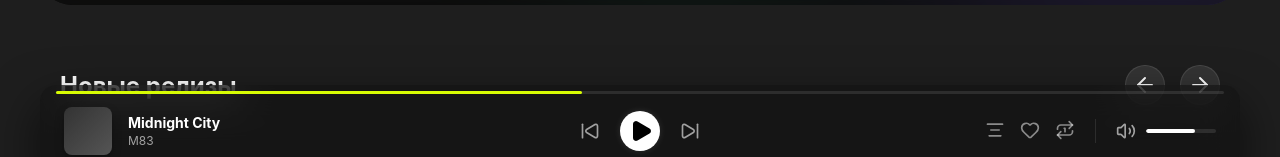
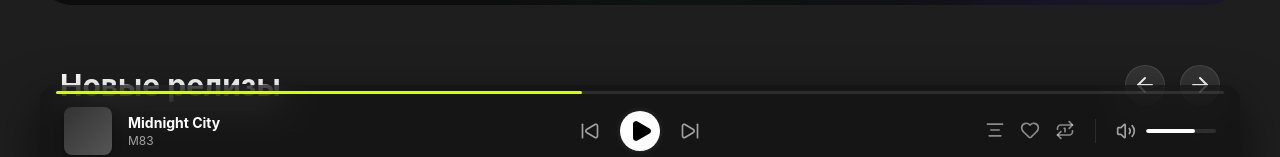
Before and after one commit to savelevmaks/YourMusic, a React (Vite) app in the folder music-app/: page / in a window 1280 px wide. Shown: the part 615-772 px from the top of the page. Built offline with nearby package versions, Linux system fonts and the light colour scheme.

Commit message:
начальная версия

```diff
--- a/music-app/src/components/NewReleaseCard.css
+++ b/music-app/src/components/NewReleaseCard.css
@@ -53,6 +53,7 @@
     z-index: 2; /* Поверх градиента, но ПОД текстом */
     opacity: 0;
     transition: opacity 0.2s ease;
+
 
     display: flex;
     flex-direction: column;
--- a/music-app/src/components/NewReleaseCard.jsx
+++ b/music-app/src/components/NewReleaseCard.jsx
@@ -7,13 +7,9 @@ const NewReleaseCard = ({ title, artist, coverImage, artistImage, isActive, onCl
         <div className={`release-card ${isActive ? 'active' : ''}`} onClick={onClick}>
             <div className="cover-container" style={{ backgroundImage: `url(${coverImage})` }}>
 
-                {/* СЛОЙ 2: Градиент (всегда виден) */}
                 <div className="card-gradient"></div>
-
-                {/* СЛОЙ 3: Оверлей с кнопками (появляется при наведении) */}
                 <div className="hover-overlay">
 
-                    {/* Кнопка Play строго по центру */}
                     <button className="action-btn play-btn">
                         <Play size={24} fill="black" stroke="black" />
                     </button>
@@ -28,7 +24,6 @@ const NewReleaseCard = ({ title, artist, coverImage, artistImage, isActive, onCl
                     </div>
                 </div>
 
-                {/* СЛОЙ 4: Инфо (всегда поверх всего, в самом низу) */}
                 <div className="info-layer">
                     <div className="artist-avatar" style={{ backgroundImage: `url(${artistImage})` }}></div>
                     <div className="text-content">
--- a/music-app/src/components/NewReleases.css
+++ b/music-app/src/components/NewReleases.css
@@ -12,6 +12,11 @@
     max-width: 1200px;
     margin-left: auto;
     margin-right: auto;
+}
+
+.section-header-h {
+    font-size: 30px;
+    font-weight: 700;
 }
 
 /* Кнопки навигации */
--- a/music-app/src/components/NewReleases.jsx
+++ b/music-app/src/components/NewReleases.jsx
@@ -46,7 +46,7 @@ const NewReleases = ({ releases }) => {
     return (
         <section className="releases-section">
             <div className="section-header">
-                <h2>Новые релизы</h2>
+                <h2 className="section-header-h">Новые релизы</h2>
 
                 <div className="slider-controls">
                     <button onClick={scrollPrev} className="nav-arrow">
```
